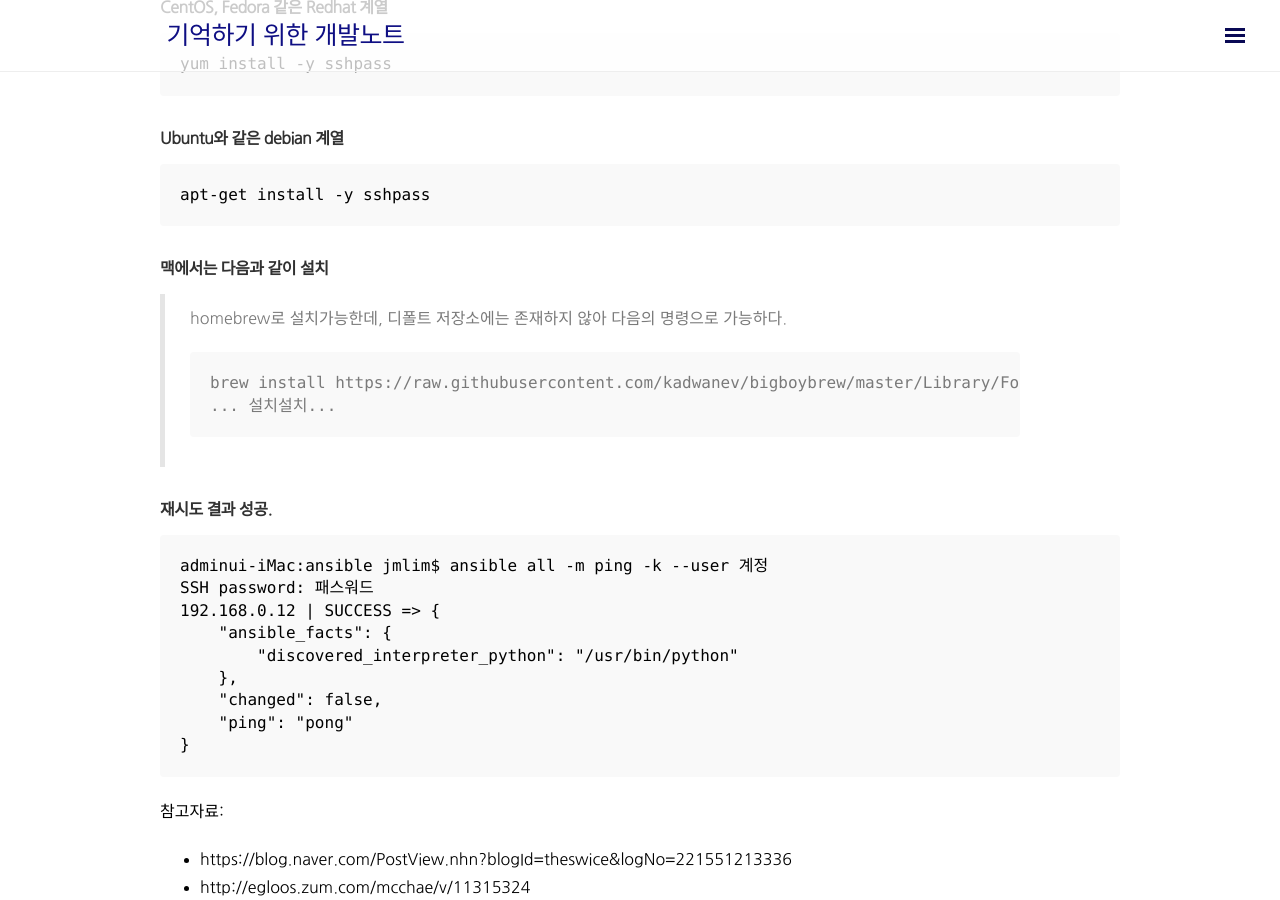
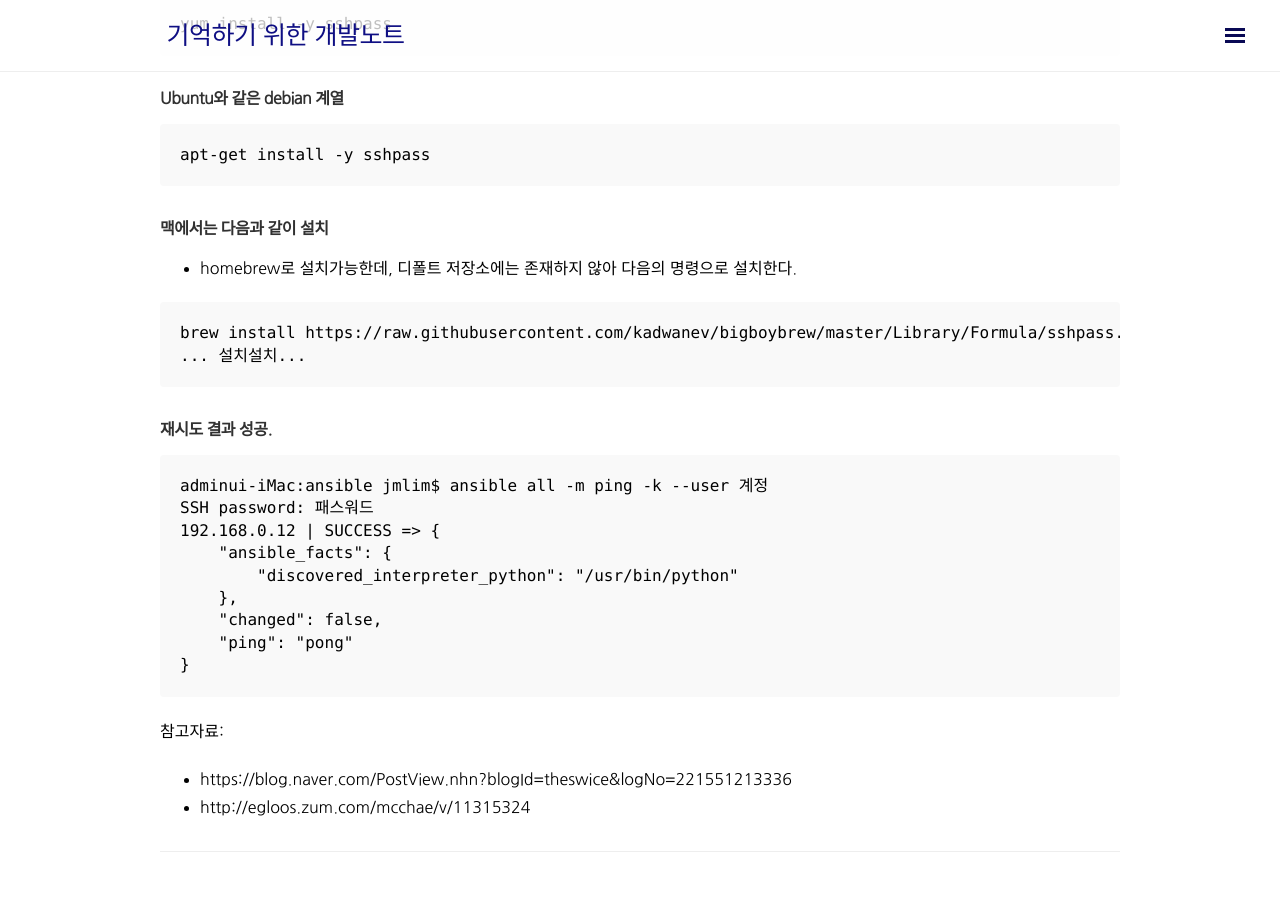
Before and after one commit to jmlim/jmlim.github.com, a Jekyll site: the page built from _posts/ansible/2020-01-28-ansible-setup.md, in a window 1280 px wide and 900 px high, scrolled down 1340 px. Built offline with Jekyll 4.4.1, drawn with Linux system fonts in a browser that asks for light colours; nearby versions of some CDN libraries; comment, search, counter and statistics services are not loaded.

Commit message:
앤서블 설치 포스팅 수정

```diff
--- a/_posts/ansible/2020-01-28-ansible-setup.md
+++ b/_posts/ansible/2020-01-28-ansible-setup.md
@@ -17,7 +17,8 @@ adminui-iMac: jmlim$ pip3 install ansible
 ~~~
 
 ### Ansible 설정하기.
-> /etc/ansible 폴더 추가 후 hosts 파일 생성
+- /etc/ansible 폴더 추가 후 hosts 파일 생성
+
 ~~~
 adminui-iMac: jmlim$ cd /etc
 adminui-iMac:etc jmlim$ mkdir ansible
@@ -26,6 +27,7 @@ adminui-iMac:ansible jmlim$ cd ansible
 adminui-iMac:ansible jmlim$ sudo vim hosts
 .....
 ~~~
+
 - /etc/ansible/hosts 파일 수정
 ~~~
 [jmlim]
@@ -59,7 +61,8 @@ apt-get install -y sshpass
 ~~~
 
 ### 맥에서는 다음과 같이 설치
-> homebrew로 설치가능한데, 디폴트 저장소에는 존재하지 않아 다음의 명령으로 가능하다.
+- homebrew로 설치가능한데, 디폴트 저장소에는 존재하지 않아 다음의 명령으로 설치한다.
+
 ~~~
 brew install https://raw.githubusercontent.com/kadwanev/bigboybrew/master/Library/Formula/sshpass.rb
 ... 설치설치...
```
